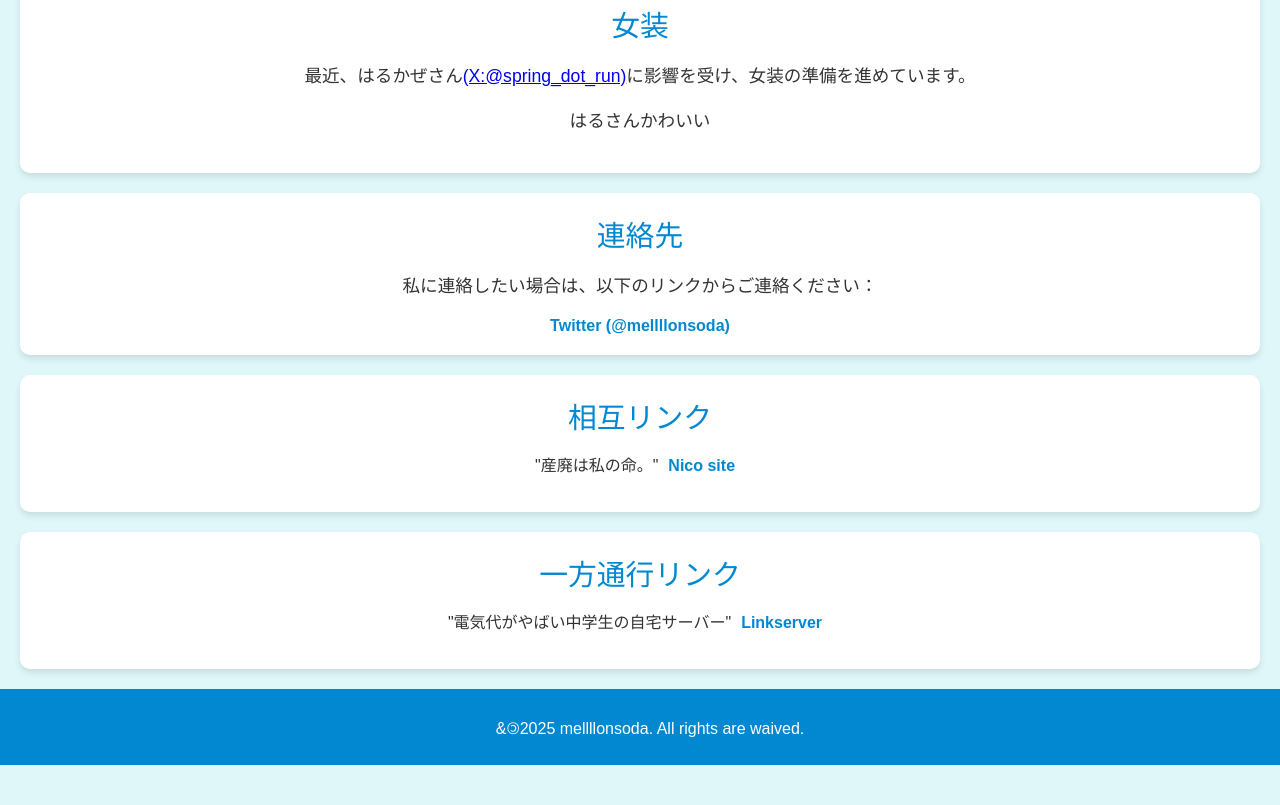
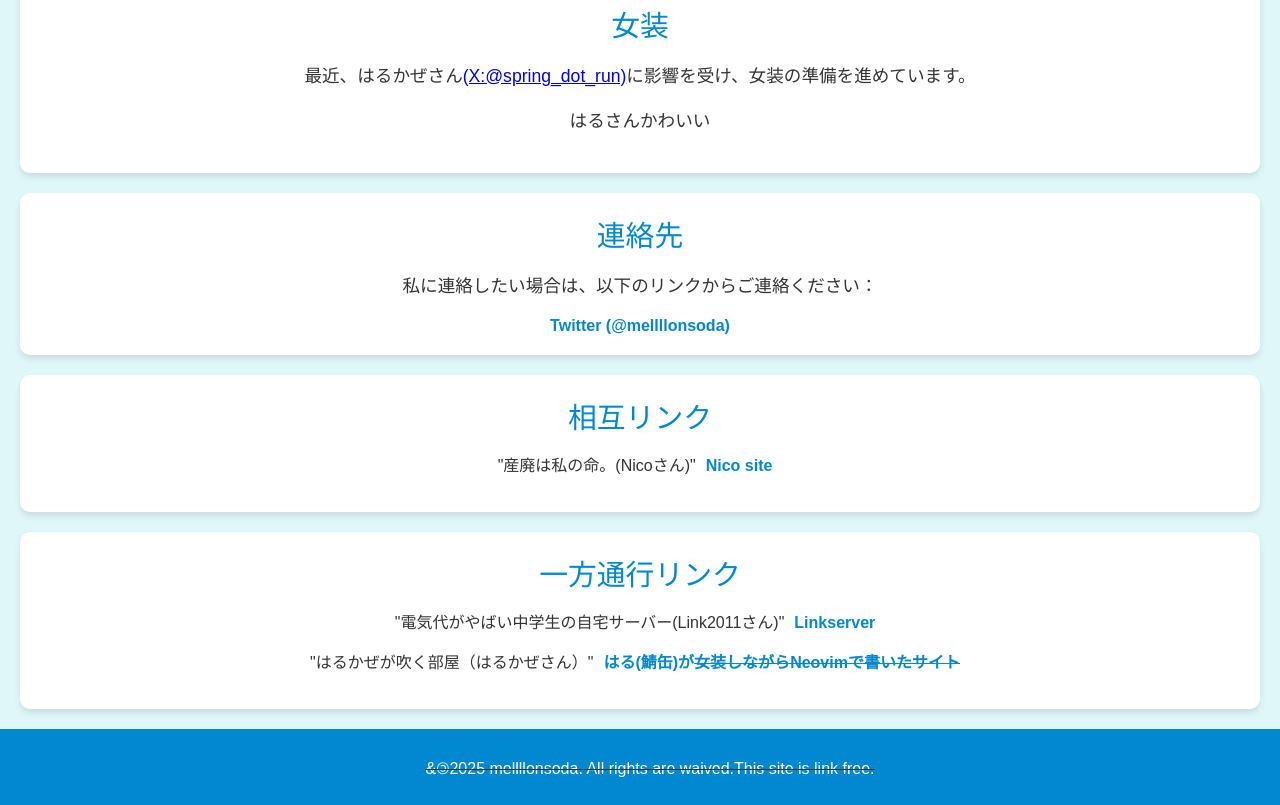
Before and after one commit to mellllonsoda/mellllonsoda-s-page, a plain HTML site: page index.html in a window 1280 px wide. Shown: the part 1304-2109 px from the top of the page. Before the commit the page ends 2069 px from the top, so only its background shows below. Drawn offline with Linux system fonts and the light colour scheme.

Commit message:
Update index.html
人名追加
はるちゃんのサイト追加

```diff
--- a/index.html
+++ b/index.html
@@ -242,19 +242,20 @@ color:#F00;
         <div class="section-title">相互リンク</div>
         <p></p>
         <div class="social-links">
-            <p>"産廃は私の命。"<a href="https://t.co/t9y6NLv085" target="_blank">Nico site</a></p>
+            <p>"産廃は私の命。(Nicoさん)"<a href="https://t.co/t9y6NLv085" target="_blank">Nico site</a></p>
         </div>
     </section>
         <section class="mutual-link">
         <div class="section-title">一方通行リンク</div>
         <p></p>
         <div class="social-links">
-            <p>"電気代がやばい中学生の自宅サーバー"<a href="https://linkserver.jp/" target="_blank">Linkserver</a></p>
+            <p>"電気代がやばい中学生の自宅サーバー(Link2011さん)"<a href="https://linkserver.jp/" target="_blank">Linkserver</a></p>
+            <p>"はるかぜが吹く部屋（はるかぜさん）"<a href="https://haru-kaze.f5.si/" target="_blank">はる(鯖缶)が<s>女装しながら<s>Neovimで書いたサイト</a></p>
         </div>
     </section>
 
     <footer>
-        <p>&🄯2025 mellllonsoda. All rights are waived.</p>
+        <p>&🄯2025 mellllonsoda. All rights are waived.This site is link free.</p>
     </footer>
 </body>
 </html>
```
